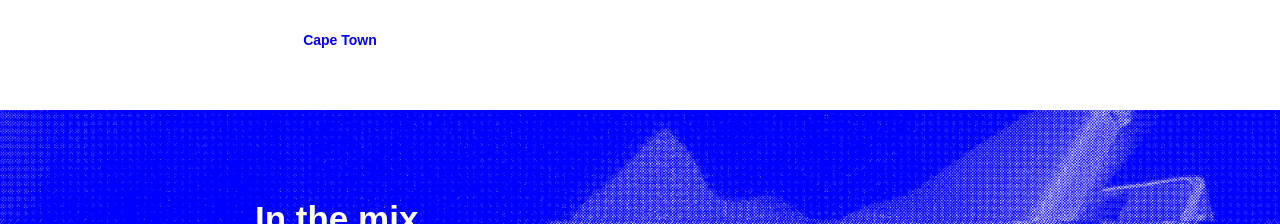
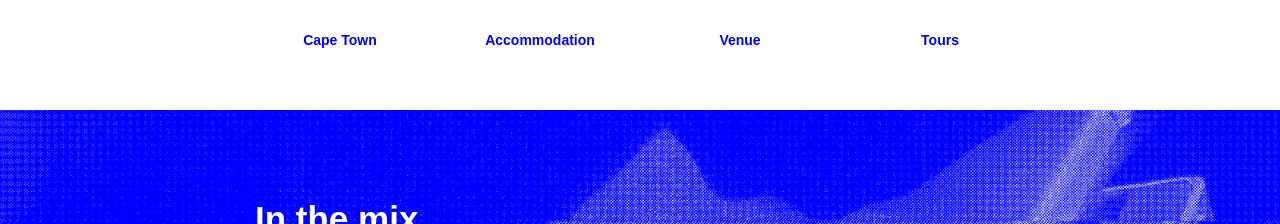
Before and after one commit to CodeForAfrica-ARCHIVE/MediaIndabaAfrica, a Jekyll site: the page built from index.html, in a window 1280 px wide. Shown: the part 950-1174 px from the top of the page. Built offline with Jekyll 4.4.1, drawn with Linux system fonts in a browser that asks for light colours.

Commit message:
Minor Fix

```diff
--- a/_includes/home/1-header.html
+++ b/_includes/home/1-header.html
@@ -51,13 +51,13 @@
                 <p class="header_lead"><a href="/cape-town">Cape Town</a></p>
             </div>
             <div class="col-xs-6 col-sm-3">
-                <p class="lead"><a class="text-blue" href="/accommodation">Accommodation</a></p>
+                <p class="header_lead"><a class="text-blue" href="/accommodation">Accommodation</a></p>
             </div>
             <div class="col-xs-6 col-sm-3">
-                <p class="text-blue lead"><a href="https://en.wikipedia.org/wiki/Portside_Tower" target="_blank">Venue</a></p>
+                <p class="header_lead"><a href="https://en.wikipedia.org/wiki/Portside_Tower" target="_blank">Venue</a></p>
             </div>
             <div class="col-xs-6 col-sm-3">
-                <p class="text-blue lead"><a href="/tours">Tours</a></p>
+                <p class="header_lead"><a href="/tours">Tours</a></p>
             </div>
         </div>
     </div>
```
